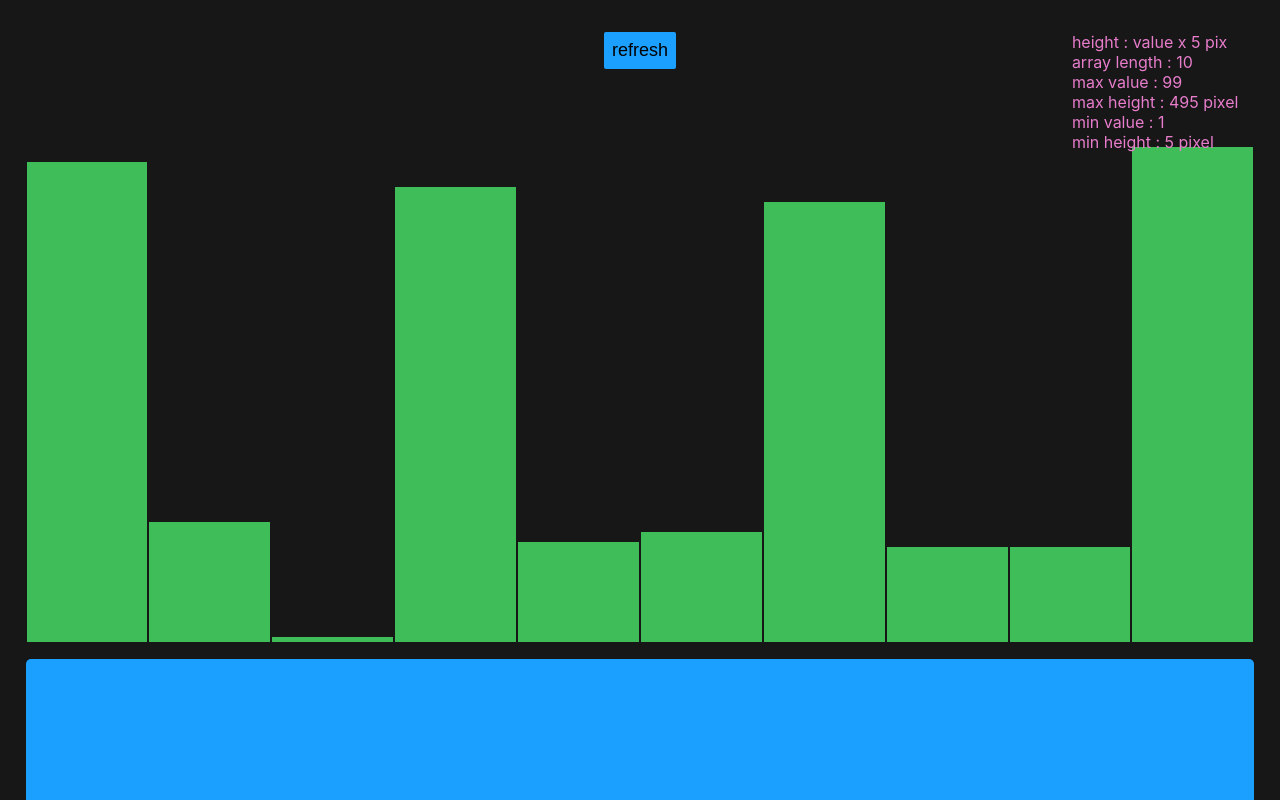
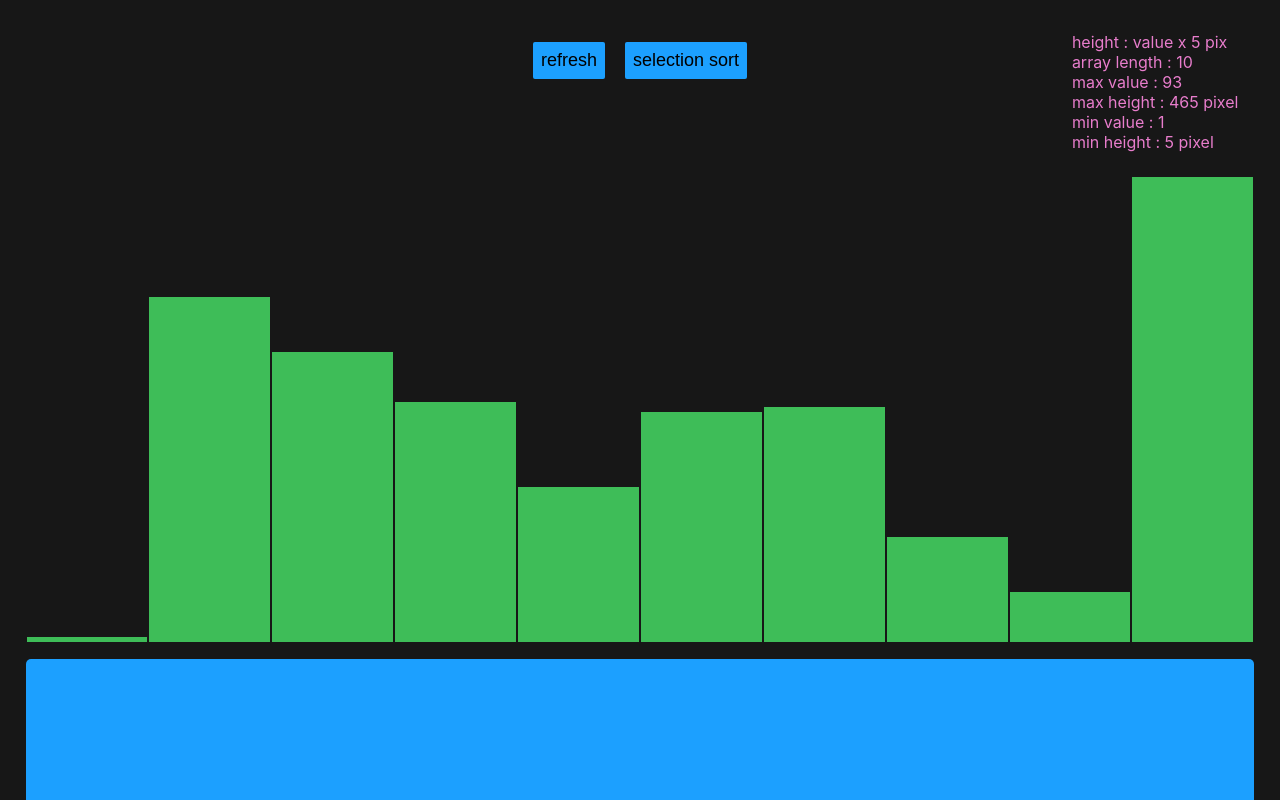
Before and after one commit to rai-roshan/react-sorting-visualizer, a React (Create React App) app: page / in a window 1280 px wide. Built offline with nearby package versions, Linux system fonts and the light colour scheme.

Commit message:
selection sort with algo steps animation implemented , need to improve animation

```diff
--- a/src/App.css
+++ b/src/App.css
@@ -40,16 +40,23 @@ body {
     min-width: 5px;
     flex-grow: 1;
     border: 0.5px solid #171717;
+    transition: height 100ms;
 }
 
-.debug-btn {
+.debug-bar {
     position: absolute;
     top: 1rem;
+    display: flex;
+    flex-direction: row;
+    overflow: auto;
+}
+.debug-btn {
     border: none;
     background-color: #1ca0ff;
     font-size: large;
     border-radius: 2px;
     padding: 8px;
+    margin: 10px;
 }
 .debug-btn:hover {
     color: white;
@@ -62,5 +69,4 @@ body {
     color: #e87dcc;
     display: flex;
     flex-direction: column;
-
 }
--- a/src/components/graph/ChartWrapper.js
+++ b/src/components/graph/ChartWrapper.js
@@ -1,6 +1,7 @@
 import {useState} from "react";
+import selectionSort from "../../utils/selectionSort";
 
-const Bar = ({ height }) => <div className={"bar"} style={{ height: `${height*5}px` }}>
+const Bar = ({ height, id }) => <div id={id} className={"bar"} style={{ height: `${height*5}px` }}>
 
 </div>
 
@@ -26,7 +27,7 @@ const ChartLegend = ({ array }) => {
 }
 
 function randomLength( minLimit=10 ) {
-    const length = Math.floor(Math.random() * 100);
+    const length = Math.floor(Math.random() * 10);
     console.log(length);
     return length < minLimit ? minLimit : length;
 }
@@ -38,6 +39,59 @@ function createRandomArray() {
 function  randomHeight( minLimit = 0) {
     const height = Math.floor(Math.random() * 100);
     return height < minLimit ? minLimit : height;
+}
+
+function animateSorting( steps ) {
+    const bars = document.getElementsByClassName("bar");
+    // console.log(`bars: ${bars}`);
+    // console.log(bars[0]);
+    // console.log(`animation steps : ${steps}`);
+
+    let j = 0 ;
+    for(let i=0;i<steps.length;i++){
+        const step = steps[i];
+
+        if( step.check ) {
+            console.log(`check : ${step.data}`);
+            setTimeout(()=>{
+                document.getElementById(`bar-no-${step.data[0]}`).style.backgroundColor="#237033";
+            }, ++j * 500);
+            setTimeout(()=>{
+                document.getElementById(`bar-no-${step.data[0]}`).style.backgroundColor="#3ebd58";
+            }, (j * 500)+50);
+        }
+        else if( step.compare ) {
+            console.log(`compare : ${step.data}`);
+            setTimeout(()=>{
+                document.getElementById(`bar-no-${step.data[0]}`).style.backgroundColor="#7700ff";
+                document.getElementById(`bar-no-${step.data[1]}`).style.backgroundColor="#7700ff";
+            }, ++j * 500);
+            setTimeout(()=>{
+                document.getElementById(`bar-no-${step.data[0]}`).style.backgroundColor="#3ebd58";
+                document.getElementById(`bar-no-${step.data[1]}`).style.backgroundColor="#3ebd58";
+            }, (j * 500)+50);
+        }
+        else if( step.swap ) {
+            console.log(`swap : ${step.data}`);
+            setTimeout(()=>{
+                document.getElementById(`bar-no-${step.data[0]}`).style.backgroundColor="#6afcf0";
+                document.getElementById(`bar-no-${step.data[2]}`).style.backgroundColor="#6afcf0";
+                document.getElementById(`bar-no-${step.data[0]}`).style.height=`${step.data[1]*5}px`;
+                document.getElementById(`bar-no-${step.data[2]}`).style.height=`${step.data[3]*5}px`;
+            }, ++j * 500);
+            setTimeout(()=>{
+                document.getElementById(`bar-no-${step.data[0]}`).style.backgroundColor="#3ebd58";
+                document.getElementById(`bar-no-${step.data[2]}`).style.backgroundColor="#3ebd58";
+            }, (j * 500)+50);
+        }
+        else {
+            console.log(`final : ${step.data}`);
+            setTimeout(()=>{
+                document.getElementById(`bar-no-${step.data[0]}`).style.backgroundColor="#008f18";
+            }, ++j * 500);
+
+        }
+    }
 }
 
 const ChartWrapper = () => {
@@ -52,12 +106,18 @@ const ChartWrapper = () => {
             array[index] =  randomHeight();
             return <Bar
                 key={`bar-no-${index}`}
+                id={`bar-no-${index}`}
                 height={ array[index] } />
         } )
         }
-        <button className={'debug-btn'} onClick={ generateRandomGraph }>
-            refresh
-        </button>
+        <div className={'debug-bar'}>
+            <button className={'debug-btn'} onClick={ generateRandomGraph }>
+                refresh
+            </button>
+            <button className={'debug-btn'} onClick={ ()=>{ animateSorting(selectionSort(array)) } }>
+                selection sort
+            </button>
+        </div>
         <ChartLegend array={array} />
     </div>
 };
--- /dev/null
+++ b/src/utils/selectionSort.js
@@ -0,0 +1,29 @@
+const { Step, swap} = require('./utils');
+
+// const raiData = [64 ,25 ,12 ,22 ,11];
+
+export default function selectionSort(array) {
+    console.log(array);
+    let animation = [];
+    const l = array.length;
+    let i, j, min_index;
+
+    for( i=0;i<l-1;i++){
+        animation.push(Step.check([i]));
+        min_index = i;
+        for( j=i+1;j<l;j++){
+            animation.push(Step.compare([min_index, j]));
+            if(array[j] < array[min_index]){
+                min_index = j;
+            }
+        }
+        swap(array, i, min_index);
+        animation.push( Step.swap([i, array[i], min_index, array[min_index]]) );
+        animation.push(Step.final([i]));
+    }
+    animation.push(Step.final([l-1]));
+    console.log(array);
+    return animation;
+}
+
+// selectionSort(raiData);
--- /dev/null
+++ b/src/utils/utils.js
@@ -0,0 +1,35 @@
+//represent each single step required in sorting algoritm
+class Step {
+    constructor(_check=false, _compare=false, _swap=false, _final=false, _data=null) {
+        this.check = _check;
+        this.compare = _compare;
+        this.swap = _swap;
+        this.final = _final;
+        this.data = _data;
+    }
+
+    static check( _data ) {
+        return new Step(true, false, false, false, _data);
+    }
+    static compare( _data ) {
+        return new Step(false, true, false,false, _data);
+    }
+    static swap( _data ) {
+        return new Step(false, false, true, false, _data )
+    }
+    static final( _data ) {
+        return new Step(false, false, false, true, _data);
+    }
+
+}
+
+function swap(array, a, b) {
+    const temp = array[a];
+    array[a]=array[b];
+    array[b]=temp;
+}
+
+module.exports = {
+    Step,
+    swap
+}
```
